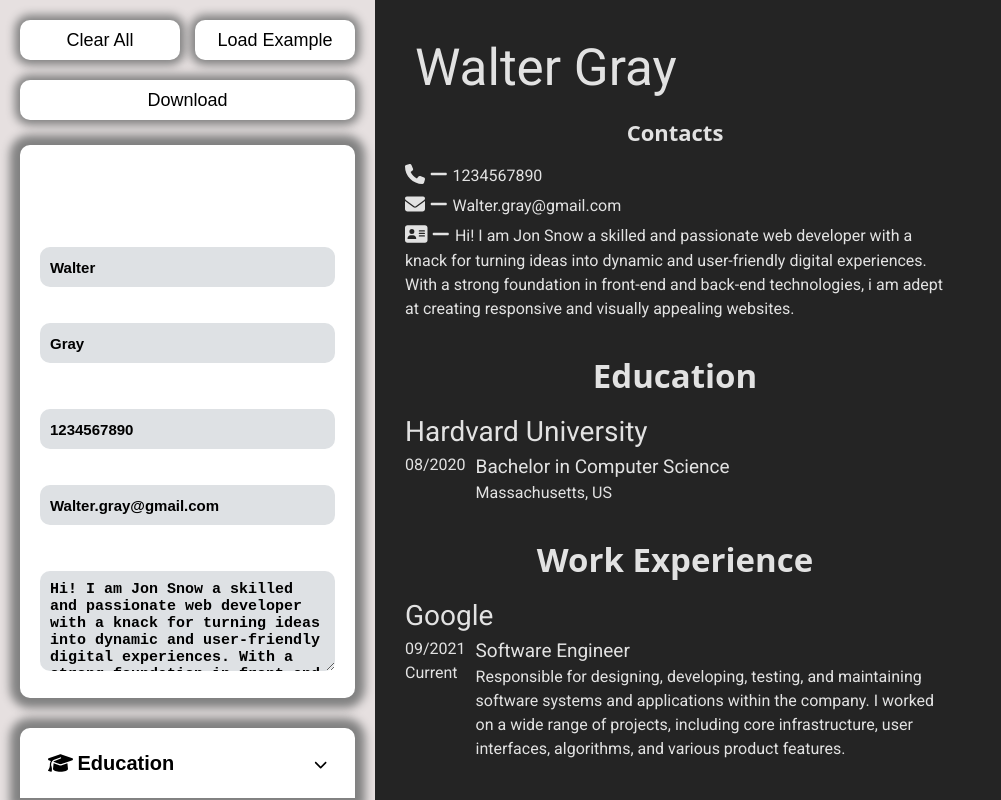
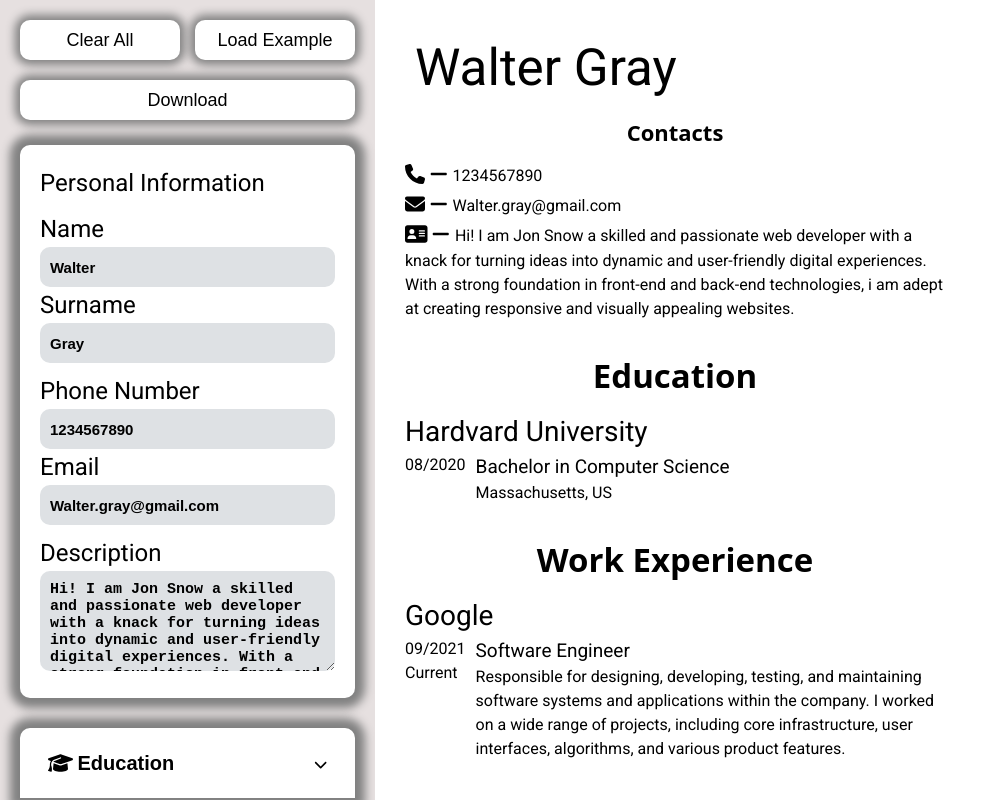
Before and after one commit to Beppe94/Cv-Project, a React (Vite) app: page / in a window 1280 px wide. Shown: the top 800 px of the page, without its empty margins (0-1001 px from the left). Built offline with nearby package versions, Linux system fonts and the light colour scheme; a web font is replaced by a local one.

Commit message:
fix background color

```diff
--- a/src/Components/styles/app.css
+++ b/src/Components/styles/app.css
@@ -4,9 +4,6 @@
   font-family: roboto, Inter, system-ui, Avenir, Helvetica, Arial, sans-serif;
   line-height: 1.5;
   font-weight: 400;
-
-  color: rgba(255, 255, 255, 0.87);
-  background-color: #242424;
 
   font-synthesis: none;
   text-rendering: optimizeLegibility;
```
